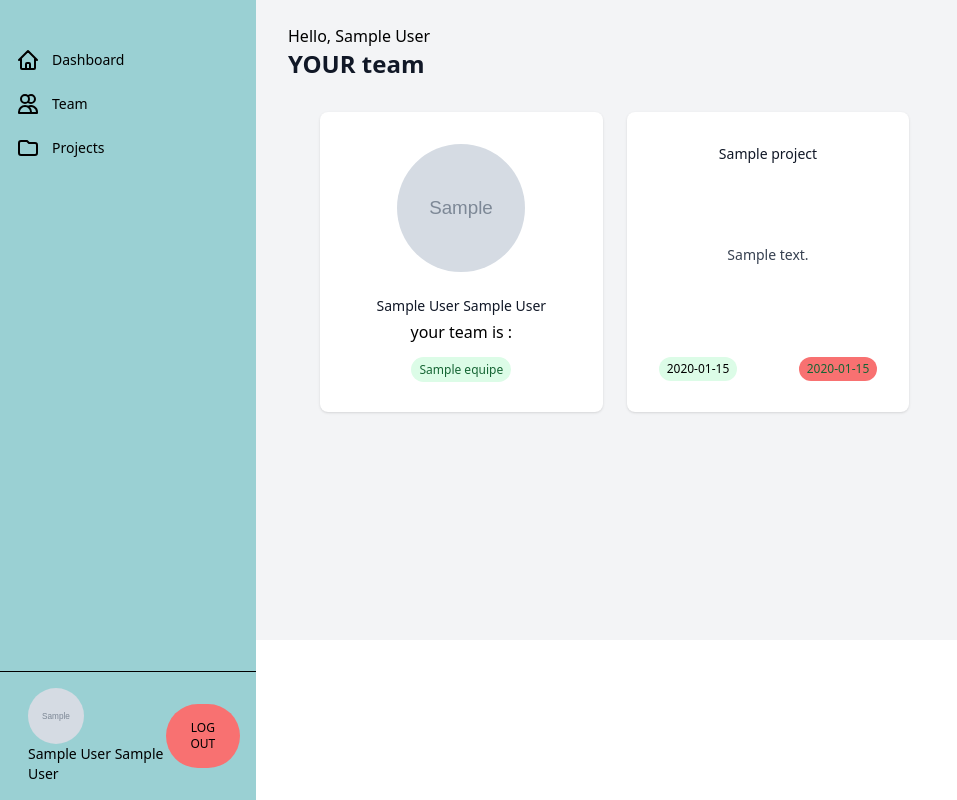
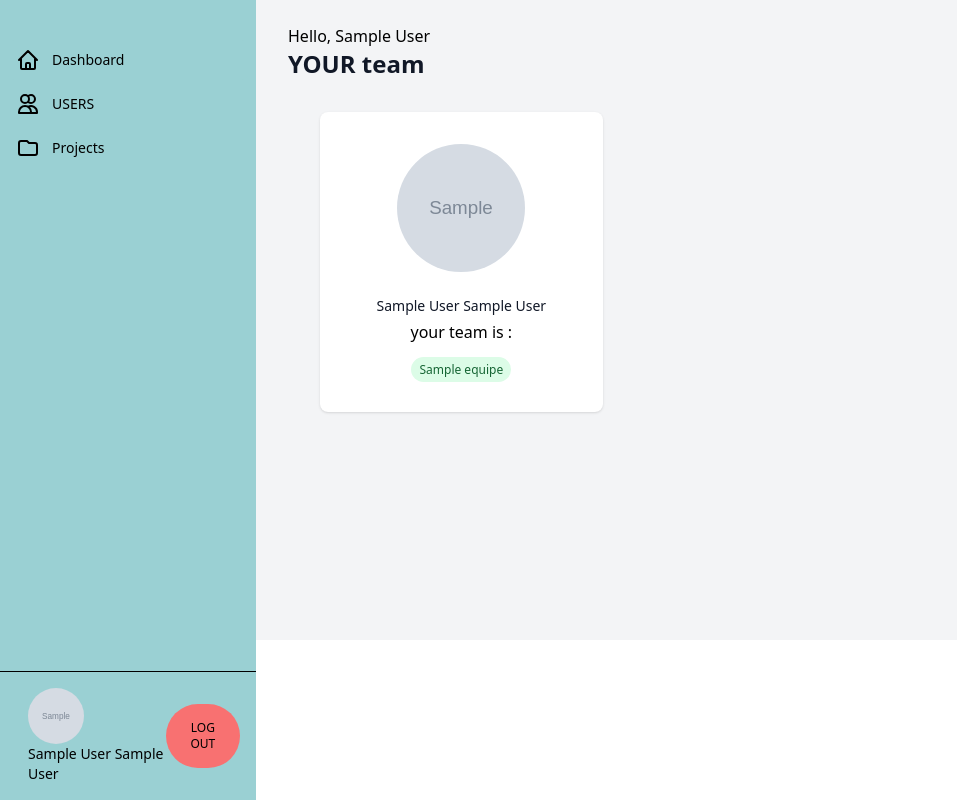
Before and after one commit to zakarialoulida/brief-6, a PHP site: page /dashboarduser.php in a window 1280 px wide. Shown: the whole page, without its empty margins (0-957 px from the left). Run offline with PHP 8.4, Linux system fonts and the light colour scheme; the visitor is signed in with stand-in values (Sample User, id 1); tables that the repository leaves empty hold one stand-in row (values such as "Sample post"); grey boxes marked "Sample" are stand-in pictures; some libraries are stand-ins or nearby versions.

Commit message:
modification aportée sur UI

```diff
--- a/dashboarduser.php
+++ b/dashboarduser.php
@@ -55,7 +55,7 @@ if (isset($_SESSION['Membre_ID']) && isset($_SESSION['nom'])) {
             </div>
             <nav class="mt-5 flex-1 px-2 space-y-1">
 
-              <a href="#" class=" hover:bg-[#BFD8D5] bg-[#9ad0d3] text-black group flex items-center px-2 py-2 text-sm font-medium rounded-md" x-state:on="Current" x-state:off="Default" x-state-description="Current: &quot;bg-indigo-800 text-black&quot;, Default: &quot;text-black hover:bg-[#BFD8D5] hover:bg-opacity-75&quot;">
+              <a href="dashboarduser.php" class=" hover:bg-[#BFD8D5] bg-[#9ad0d3] text-black group flex items-center px-2 py-2 text-sm font-medium rounded-md" x-state:on="Current" x-state:off="Default" x-state-description="Current: &quot;bg-indigo-800 text-black&quot;, Default: &quot;text-black hover:bg-[#BFD8D5] hover:bg-opacity-75&quot;">
                 <svg class="mr-3 flex-shrink-0 h-6 w-6 text-[black]" x-description="Heroicon name: outline/home" xmlns="http://www.w3.org/2000/svg" fill="none" viewBox="0 0 24 24" stroke="currentColor" aria-hidden="true">
                   <path stroke-linecap="round" stroke-linejoin="round" stroke-width="2" d="M3 12l2-2m0 0l7-7 7 7M5 10v10a1 1 0 001 1h3m10-11l2 2m-2-2v10a1 1 0 01-1 1h-3m-6 0a1 1 0 001-1v-4a1 1 0 011-1h2a1 1 0 011 1v4a1 1 0 001 1m-6 0h6"></path>
                 </svg>
@@ -66,15 +66,15 @@ if (isset($_SESSION['Membre_ID']) && isset($_SESSION['nom'])) {
                 <svg class="mr-3 flex-shrink-0 h-6 w-6 text-black" x-description="Heroicon name: outline/users" xmlns="http://www.w3.org/2000/svg" fill="none" viewBox="0 0 24 24" stroke="currentColor" aria-hidden="true">
                   <path stroke-linecap="round" stroke-linejoin="round" stroke-width="2" d="M12 4.354a4 4 0 110 5.292M15 21H3v-1a6 6 0 0112 0v1zm0 0h6v-1a6 6 0 00-9-5.197M13 7a4 4 0 11-8 0 4 4 0 018 0z"></path>
                 </svg>
-                Team
+                USERS
               </button>
 
-              <a href="#" class="text-black hover:bg-[#BFD8D5] hover:bg-opacity-75 group flex items-center px-2 py-2 text-sm font-medium rounded-md" x-state-description="undefined: &quot;bg-indigo-800 text-black&quot;, undefined: &quot;text-black hover:bg-[#BFD8D5] hover:bg-opacity-75&quot;">
+              <button id="affichproject" class=" text-black hover:bg-[#BFD8D5] hover:bg-opacity-75 group flex items-center px-2 py-2 text-sm font-medium rounded-md" x-state-description="undefined: &quot;bg-indigo-800 text-black&quot;, undefined: &quot;text-black hover:bg-[#BFD8D5] hover:bg-opacity-75&quot;">
                 <svg class="mr-3 flex-shrink-0 h-6 w-6 text-black" x-description="Heroicon name: outline/folder" xmlns="http://www.w3.org/2000/svg" fill="none" viewBox="0 0 24 24" stroke="currentColor" aria-hidden="true">
                   <path stroke-linecap="round" stroke-linejoin="round" stroke-width="2" d="M3 7v10a2 2 0 002 2h14a2 2 0 002-2V9a2 2 0 00-2-2h-6l-2-2H5a2 2 0 00-2 2z"></path>
                 </svg>
                 Projects
-              </a>
+              </button>
 
 
             </nav>
@@ -177,7 +177,8 @@ if (isset($_SESSION['Membre_ID']) && isset($_SESSION['nom'])) {
 
 
 
-                                <li class=" col-span-1 flex flex-col text-center bg-white rounded-lg shadow  divide-gray-200">
+                                <li class=" hidden project col-span-1 flex flex-col text-center bg-white rounded-lg shadow  divide-gray-200">
+                                <h2>Your Project is :</h2>
                                     <div class="flex-1 flex flex-col justify-between p-8 ">
 
                                         <h3 class=" text-gray-900 text-sm font-medium"><?php echo "  $projectName" ?></h3>
@@ -236,8 +237,8 @@ if (isset($_SESSION['Membre_ID']) && isset($_SESSION['nom'])) {
   if ($equipeInfo && mysqli_num_rows($membresResult) > 0) {
     $nomEquipe = $equipeInfo['Nom_Équipe'];
 
-    echo "<div class='table hidden'>";
-    echo "<h2 class='text-2xl font-semibold text-gray-900 mt-8 mb-4'>$nomEquipe</h2>";
+    echo "<div class='table hidden p-12 '>";
+    echo "<h2 class='text-2xl font-semibold text-center bg-green-200 text-gray-900 mt-8 mb-4'>$nomEquipe</h2>";
     echo "<table class='min-w-full divide-y divide-gray-200'>";
     echo "<thead class='bg-gray-50'>";
     echo "<tr>";
@@ -283,6 +284,12 @@ if (isset($_SESSION['Membre_ID']) && isset($_SESSION['nom'])) {
         table.classList.toggle('hidden');
 
       })
+      const affichproject=document.getElementById('affichproject');
+      const project =document.querySelector('.project');
+      affichproject.addEventListener('click',()=>{
+        project.classList.toggle('hidden');
+
+      })
 
 
 
```
Also changed, not shown: dashboardadmin.php (+9 -3 lines), dashboardscrummuster.php (+7 -1 lines).
